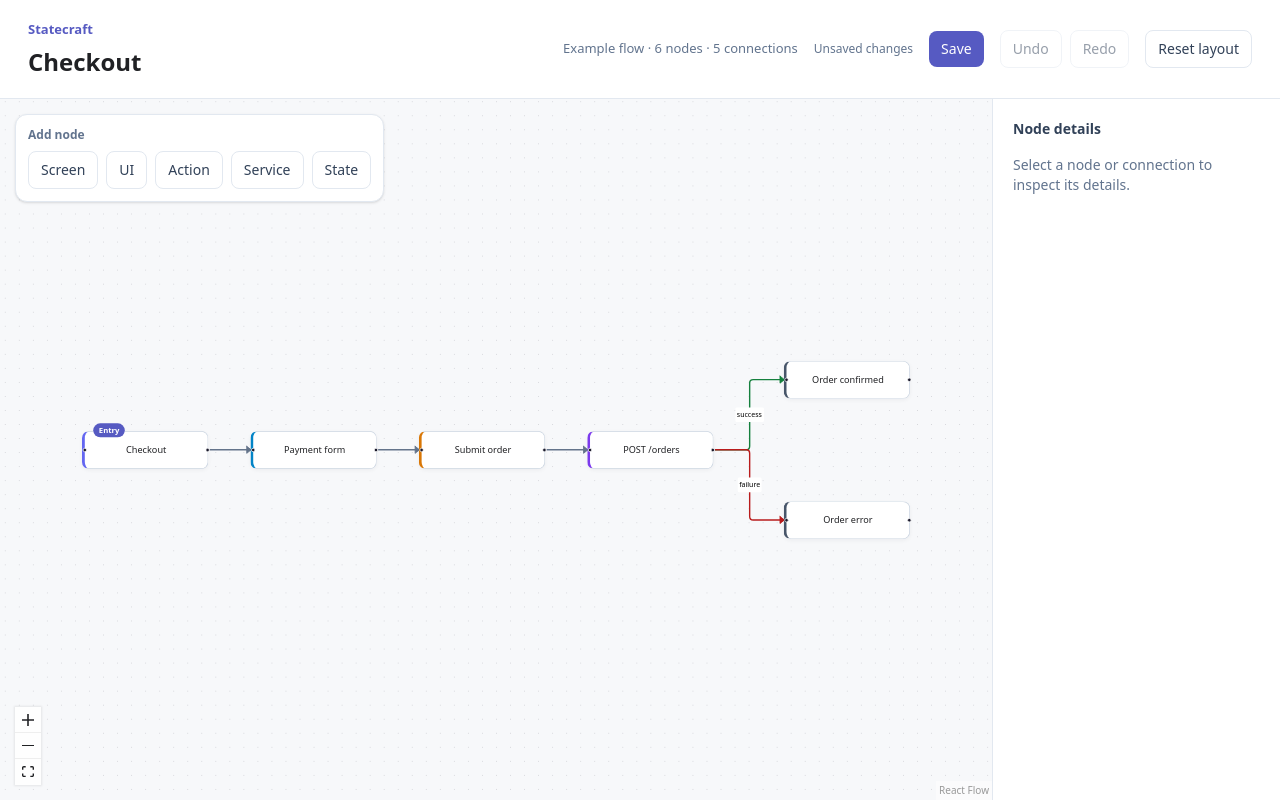
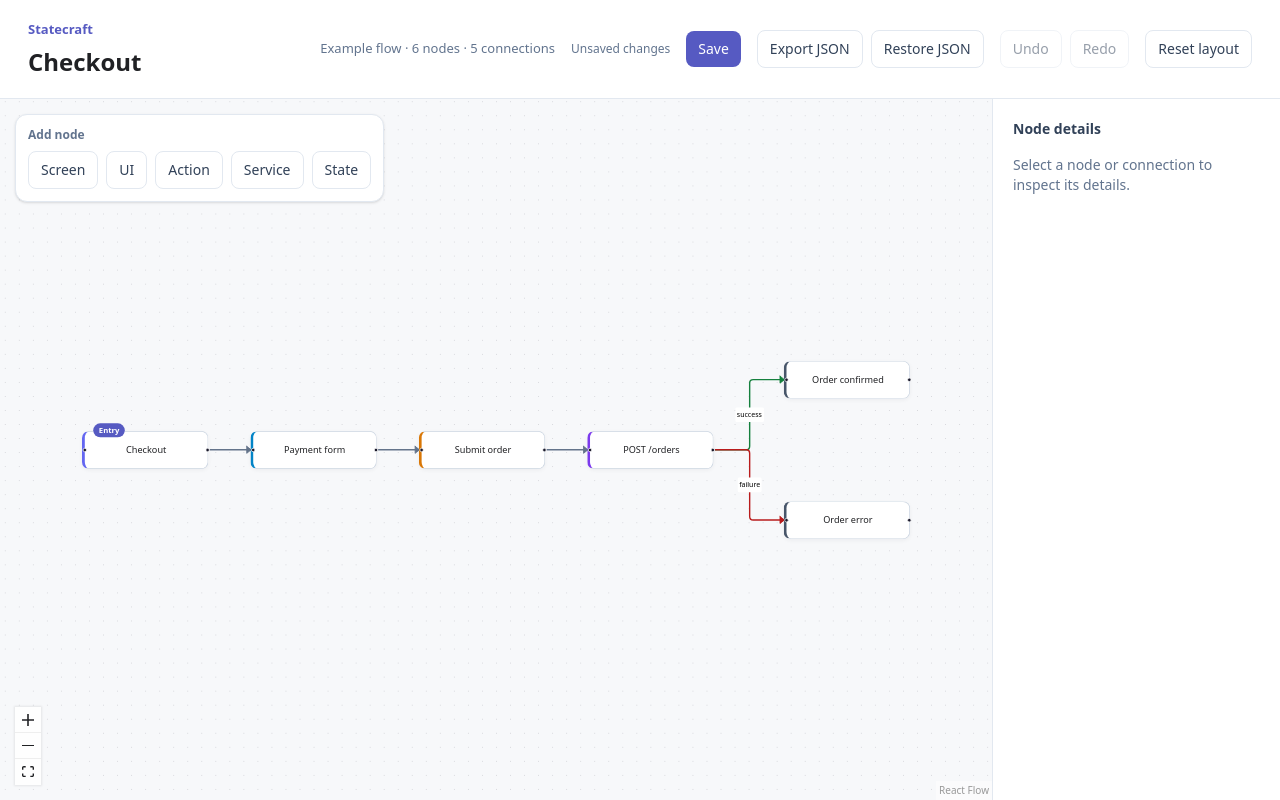
Before and after one commit to NicolasMilliard/statecraft, a React (Vite) app in the folder apps/web/: page / in a window 1280 px wide. Built offline with nearby package versions, Linux system fonts and the light colour scheme.

Commit message:
feat(web): export and restore flow files

```diff
--- a/apps/web/src/App.tsx
+++ b/apps/web/src/App.tsx
@@ -1,6 +1,7 @@
 import { useState } from 'react';
 import type { CanvasSelection } from './canvas/canvas-selection';
 import { FlowCanvas } from './canvas/FlowCanvas';
+import { FlowFileActions } from './editor/FlowFileActions';
 import { useFlowEditor } from './editor/use-flow-editor';
 import { checkoutFlow, checkoutLayout } from './examples/checkout';
 import { EdgeInspector } from './inspector/EdgeInspector';
@@ -24,12 +25,15 @@ export default function App() {
     canUndo,
     canRedo,
     save,
+    exportDocument,
+    restoreDocument,
     storageError,
     hasUnsavedChanges,
     willReplaceInvalidDraft,
   } = useFlowEditor(checkoutFlow, checkoutLayout);
 
   const [selection, setSelection] = useState<CanvasSelection>(null);
+  const [canvasRevision, setCanvasRevision] = useState(0);
 
   const selectedNode =
     selection?.type === 'node'
@@ -49,6 +53,17 @@ export default function App() {
   function handleEdgeDelete(edgeId: string) {
     deleteEdge(edgeId);
     setSelection(null);
+  }
+
+  function handleDocumentRestore(serialized: string): boolean {
+    if (!restoreDocument(serialized)) {
+      return false;
+    }
+
+    setSelection(null);
+    setCanvasRevision((current) => current + 1);
+
+    return true;
   }
 
   return (
@@ -77,6 +92,12 @@ export default function App() {
           >
             {willReplaceInvalidDraft ? 'Replace local copy' : 'Save'}
           </button>
+
+          <FlowFileActions
+            flowName={flow.name}
+            onExport={exportDocument}
+            onRestore={handleDocumentRestore}
+          />
 
           <div role="group" aria-label="Edit history" className="flex gap-2">
             <button
@@ -116,7 +137,7 @@ export default function App() {
 
       <div className="grid min-h-0 grid-rows-[minmax(0,1fr)_auto] md:grid-cols-[minmax(0,1fr)_18rem] md:grid-rows-1">
         <FlowCanvas
-          key={flow.id}
+          key={`${flow.id}:${canvasRevision}`}
           flow={flow}
           layout={layout}
           onLayoutChange={updateLayout}
--- /dev/null
+++ b/apps/web/src/editor/FlowFileActions.tsx
@@ -0,0 +1,122 @@
+import { useRef, useState } from 'react';
+
+interface FlowFileActionsProps {
+  readonly flowName: string;
+  readonly onExport: () => string;
+  readonly onRestore: (serialized: string) => boolean;
+}
+
+export function FlowFileActions({
+  flowName,
+  onExport,
+  onRestore,
+}: FlowFileActionsProps) {
+  const inputRef = useRef<HTMLInputElement>(null);
+  const [isRestoring, setIsRestoring] = useState(false);
+  const [error, setError] = useState<string | null>(null);
+
+  function handleExport() {
+    setError(null);
+
+    try {
+      const serialized = onExport();
+      const blob = new Blob([serialized], {
+        type: 'application/json;charset=utf-8',
+      });
+
+      const baseName =
+        flowName.replace(/[^a-z0-9_-]+/gi, '-').replace(/^-+|-+$/g, '') ||
+        'flow';
+
+      const link = document.createElement('a');
+      const url = URL.createObjectURL(blob);
+
+      try {
+        link.href = url;
+        link.download = `${baseName}.statecraft.json`;
+        link.hidden = true;
+
+        document.body.append(link);
+        link.click();
+      } finally {
+        link.remove();
+
+        // Allow the browser to start consuming the download URL.
+        window.setTimeout(() => URL.revokeObjectURL(url), 1000);
+      }
+    } catch {
+      setError('Could not export this flow. Please try again.');
+    }
+  }
+
+  async function handleRestore(file: File) {
+    setIsRestoring(true);
+    setError(null);
+
+    try {
+      const serialized = await file.text();
+
+      if (!onRestore(serialized)) {
+        setError(
+          'Restore failed. Choose a valid Statecraft JSON file ' +
+            'for the open flow.',
+        );
+      }
+    } catch {
+      setError('Could not read this file. Please try again.');
+    } finally {
+      setIsRestoring(false);
+    }
+  }
+
+  return (
+    <div
+      role="group"
+      aria-label="Flow files"
+      className="flex flex-wrap items-center gap-2"
+    >
+      <input
+        ref={inputRef}
+        type="file"
+        accept=".json,application/json"
+        hidden
+        disabled={isRestoring}
+        onChange={(event) => {
+          const file = event.currentTarget.files?.[0];
+
+          // Allow choosing the same file again.
+          event.currentTarget.value = '';
+
+          if (file !== undefined) {
+            void handleRestore(file);
+          }
+        }}
+      />
+
+      <button
+        type="button"
+        onClick={handleExport}
+        disabled={isRestoring}
+        className="cursor-pointer rounded-lg border border-slate-200 bg-white px-3 py-2 text-sm font-medium text-slate-700 hover:bg-slate-50 focus-visible:outline-2 focus-visible:outline-offset-2 focus-visible:outline-brand disabled:cursor-not-allowed disabled:opacity-50"
+      >
+        Export JSON
+      </button>
+
+      <button
+        type="button"
+        onClick={() => inputRef.current?.click()}
+        disabled={isRestoring}
+        title="Restore a version of this flow. This can be undone."
+        className="cursor-pointer rounded-lg border border-slate-200 bg-white px-3 py-2 text-sm font-medium text-slate-700 hover:bg-slate-50 focus-visible:outline-2 focus-visible:outline-offset-2 focus-visible:outline-brand disabled:cursor-not-allowed disabled:opacity-50"
+      >
+        {isRestoring ? 'Restoring…' : 'Restore JSON'}
+      </button>
+
+      {error !== null && (
+        <p role="alert" className="w-full text-sm text-red-700">
+          {error}
+        </p>
+      )}
+    </div>
+  );
+}
--- a/apps/web/src/editor/flow-document.ts
+++ b/apps/web/src/editor/flow-document.ts
@@ -90,8 +90,16 @@ export function serializeFlowDocument(editor: FlowEditorState): string {
   return JSON.stringify(document);
 }
 
-export function parseFlowDocument(serialized: string): FlowEditorState {
+export function parseFlowDocument(
+  serialized: string,
+  expectedFlowId?: string,
+): FlowEditorState {
   const value: unknown = JSON.parse(serialized);
+  const { editor } = documentSchema.parse(value);
 
-  return documentSchema.parse(value).editor;
+  if (expectedFlowId !== undefined && editor.flow.id !== expectedFlowId) {
+    throw new Error('Document belongs to another flow.');
+  }
+
+  return editor;
 }
--- a/apps/web/src/editor/flow-storage.ts
+++ b/apps/web/src/editor/flow-storage.ts
@@ -28,11 +28,7 @@ export function loadFlowDraft(flowId: string): LoadFlowResult {
   }
 
   try {
-    const editor = parseFlowDocument(serialized);
-
-    if (editor.flow.id !== flowId) {
-      return { status: 'invalid' };
-    }
+    const editor = parseFlowDocument(serialized, flowId);
 
     return { status: 'loaded', editor };
   } catch {
--- a/apps/web/src/editor/use-flow-editor.ts
+++ b/apps/web/src/editor/use-flow-editor.ts
@@ -9,6 +9,7 @@ import { useCallback, useState } from 'react';
 import type { FlowLayout, FlowNodePosition } from '../canvas/flow-layout';
 import { NODE_KIND_LABELS } from '../node-kind-labels';
 import { canAddFlowEdge } from './can-add-flow-edge';
+import { parseFlowDocument, serializeFlowDocument } from './flow-document';
 import type { FlowEditorState } from './flow-editor-state';
 import { loadFlowDraft, saveFlowDraft } from './flow-storage';
 import { useHistoryState } from './use-history-state';
@@ -292,6 +293,28 @@ export function useFlowEditor(initialFlow: Flow, initialLayout: FlowLayout) {
     setStorageError(null);
   }
 
+  function exportDocument(): string {
+    return serializeFlowDocument(editor);
+  }
+
+  function restoreDocument(serialized: string): boolean {
+    let restored: FlowEditorState;
+
+    try {
+      restored = parseFlowDocument(serialized, editor.flow.id);
+    } catch {
+      return false;
+    }
+
+    const restoredDocument = serializeFlowDocument(restored);
+
+    setEditor((current) =>
+      serializeFlowDocument(current) === restoredDocument ? current : restored,
+    );
+
+    return true;
+  }
+
   const updateLayout = useCallback(
     (nextLayout: FlowLayout) => {
       setEditor((current) => {
@@ -339,6 +362,8 @@ export function useFlowEditor(initialFlow: Flow, initialLayout: FlowLayout) {
     canUndo,
     canRedo,
     save,
+    exportDocument,
+    restoreDocument,
     storageError,
     hasUnsavedChanges: editor !== savedEditor,
     willReplaceInvalidDraft:
```
Also changed, not shown: 1 other file (tests, documents, lock files or other folders).
